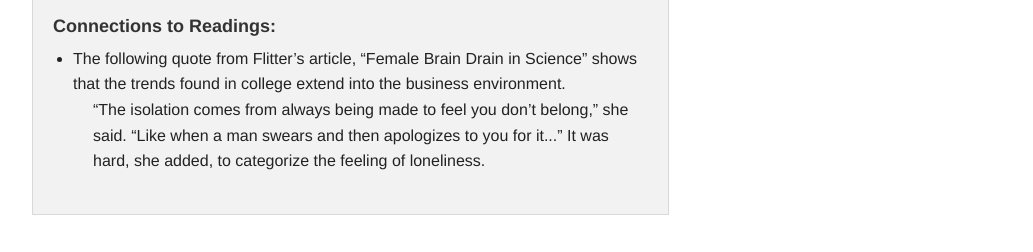
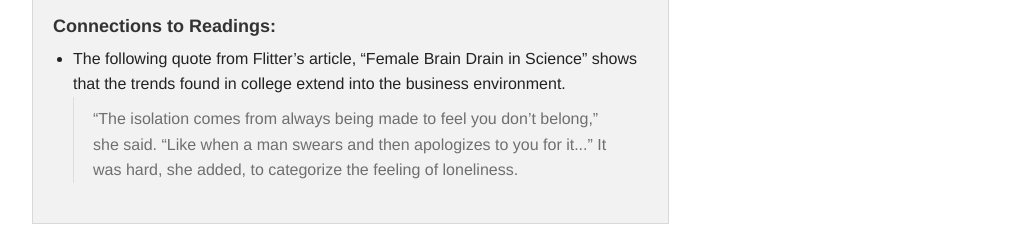
Before and after one commit to wlynch/gender-technology, a plain HTML site: page index.html in a window 1280 px wide. Shown: the part 4140-4392 px from the top of the page, without its empty margins (123-1156 px from the left). Drawn offline with Linux system fonts and the light colour scheme.

Commit message:
Changed steve's quote to blockquote

```diff
--- a/index.html
+++ b/index.html
@@ -200,7 +200,7 @@
 						<h5>Connections to Readings:</h5>
 						<ul>
 							<li>The following quote from Flitter’s article, “Female Brain Drain in Science” shows that the trends found in college extend into the business environment.</li>
-							<li style="margin-left:20px; list-style:none;">“The isolation comes from always being made to feel you don’t belong,” she said. “Like when a man swears and then apologizes to you for it...” It was hard, she added, to categorize the feeling of loneliness.</li>
+							<blockquote>“The isolation comes from always being made to feel you don’t belong,” she said. “Like when a man swears and then apologizes to you for it...” It was hard, she added, to categorize the feeling of loneliness.</blockquote>
 						</ul>
 						</p>
 					</div>
```
